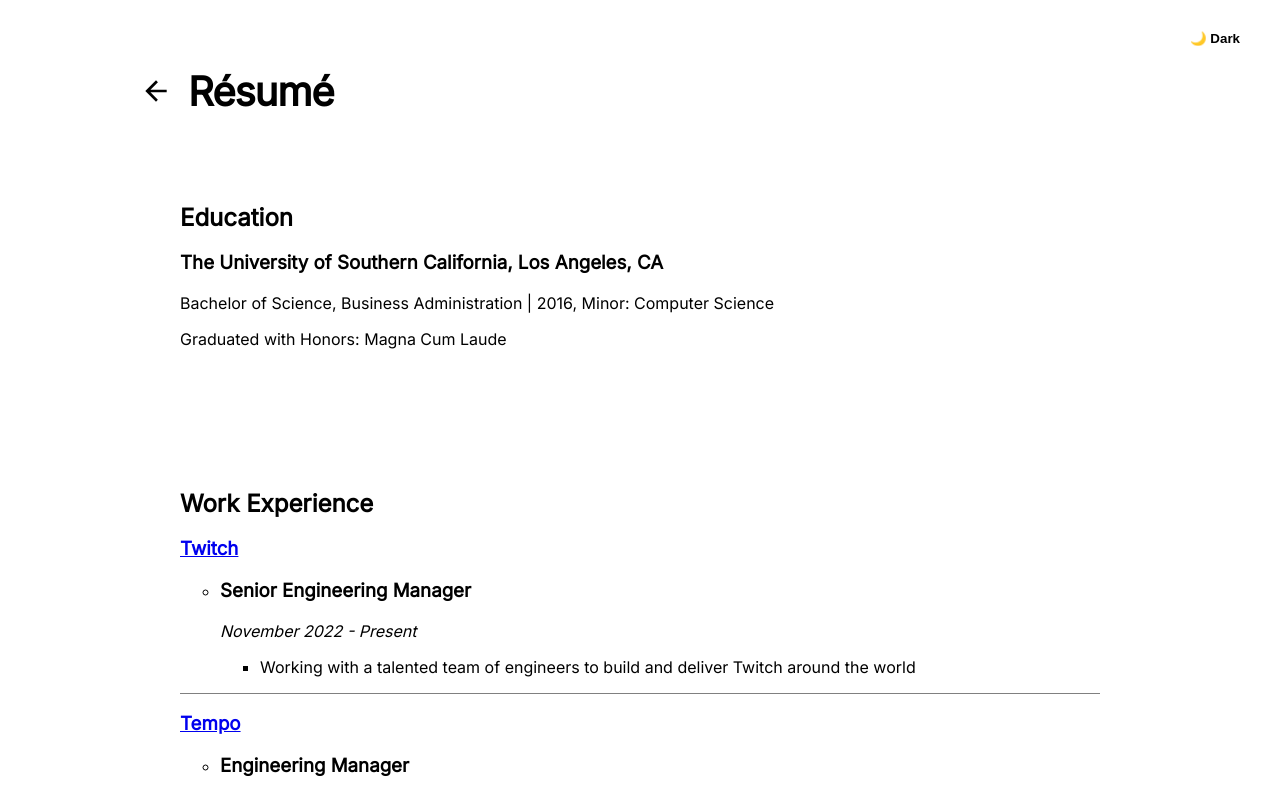
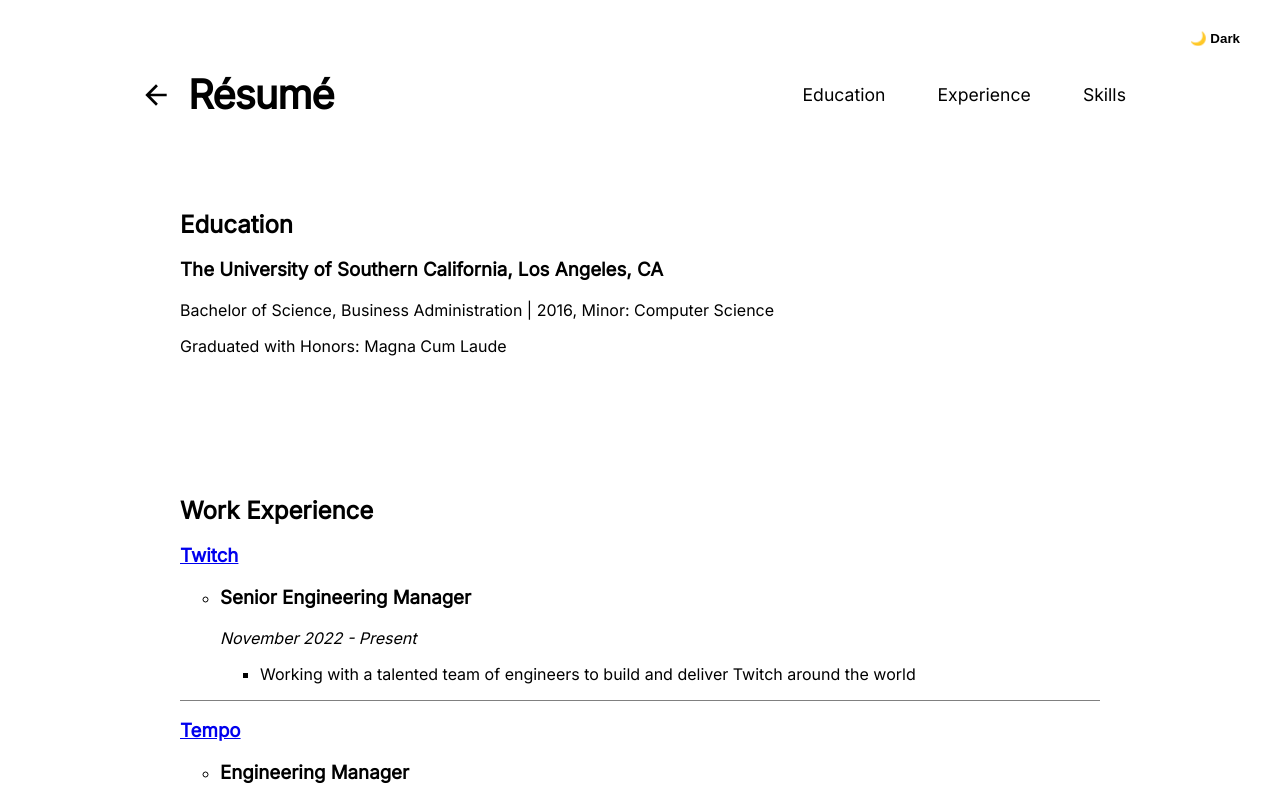
Before and after one commit to aradmargalit/portfolio, a Next.js app: page /resume in a window 1280 px wide. Shown: the top 798 px of the page. Built offline with nearby package versions, Linux system fonts and the light colour scheme.

Commit message:
hotlinks on top

```diff
--- a/src/app/resume/page.scss
+++ b/src/app/resume/page.scss
@@ -7,10 +7,38 @@
 
   &__header {
     display: flex;
-    justify-content: left;
+    justify-content: space-between;
     align-items: center;
     margin-bottom: 2.5rem;
     gap: 1em;
+
+    .header-left {
+      display: flex;
+      align-items: center;
+      gap: 1em;
+    }
+
+    .header-links {
+      display: flex;
+      gap: 1.5em;
+      align-items: center;
+
+      a {
+        color: var(--color-secondary);
+        font-size: 1.1rem;
+        font-weight: 500;
+        text-decoration: none;
+        padding: 0.2em 0.8em;
+        border-radius: 999px;
+        transition: background 0.2s, color 0.2s;
+
+        &:hover,
+        &:focus {
+          background: var(--color-primary);
+          color: #fff;
+        }
+      }
+    }
 
     a {
       margin-right: 0;
@@ -19,10 +47,12 @@
       display: flex;
       align-items: center;
       height: 2.5rem;
+
       &:hover {
         color: var(--color-link-hover);
       }
     }
+
     h1 {
       font-size: 2.5rem;
       font-weight: 800;
@@ -48,6 +78,7 @@
     min-width: 320px;
     margin-top: 0;
     transition: box-shadow 0.2s;
+
     h2 {
       font-size: 1.5rem;
       font-weight: 700;
@@ -77,14 +108,17 @@
     color: var(--color-text);
     box-shadow: var(--shadow-card);
     border: none;
-  }
-  .skills.section.card h2 {
-    color: var(--color-primary);
-    font-size: 1.5rem;
-    margin-bottom: 1.2rem;
-  }
-  .skills.section.card ul, .skills.section.card li {
-    color: var(--color-text);
+
+    h2 {
+      color: var(--color-primary);
+      font-size: 1.5rem;
+      margin-bottom: 1.2rem;
+    }
+
+    ul,
+    li {
+      color: var(--color-text);
+    }
   }
 
   .section {
@@ -97,6 +131,7 @@
     flex-direction: column;
     gap: 1.5rem;
   }
+
   .resume .section.card {
     padding: 1.2rem 1rem;
   }
--- a/src/app/resume/page.tsx
+++ b/src/app/resume/page.tsx
@@ -14,21 +14,28 @@ function Resume() {
   return (
     <div className="resume">
       <div className="resume__header">
-        <Link href="/">
-          <IoMdArrowBack size="2em" />
-        </Link>
-        <h1>Résumé</h1>
+        <div className="header-left">
+          <Link href="/">
+            <IoMdArrowBack size="2em" />
+          </Link>
+          <h1>Résumé</h1>
+        </div>
+        <nav className="header-links">
+          <a href="#education">Education</a>
+          <a href="#experience">Experience</a>
+          <a href="#skills">Skills</a>
+        </nav>
       </div>
       <div className="resume__content">
-        <div className="education section card">
+        <div id="education" className="education section card">
           <h2>Education</h2>
           <EducationView education={education} />
         </div>
-        <div className="companies section card">
+        <div id="experience" className="companies section card">
           <h2>Work Experience</h2>
           <CompanyList companies={companies} />
         </div>
-        <div className="skills section card">
+        <div id="skills" className="skills section card">
           <h2>Skills & Technology</h2>
           <SkillList skills={skills} />
         </div>
```
